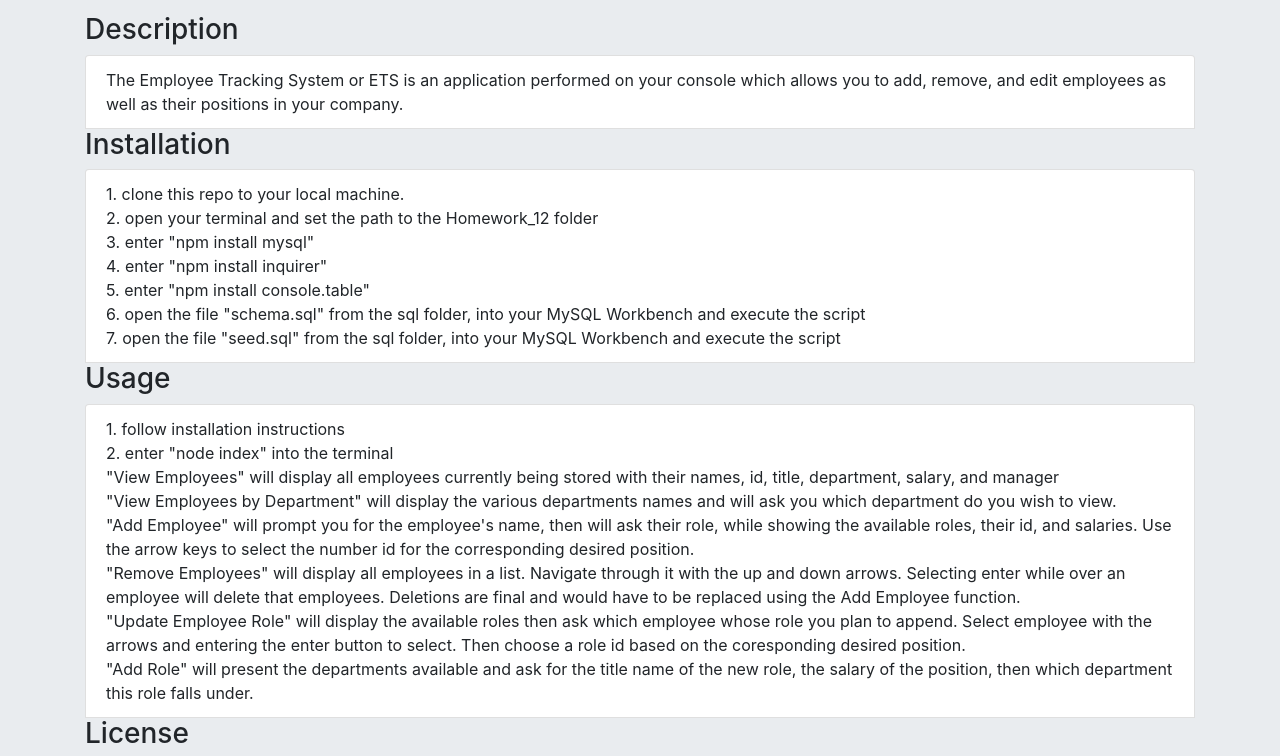
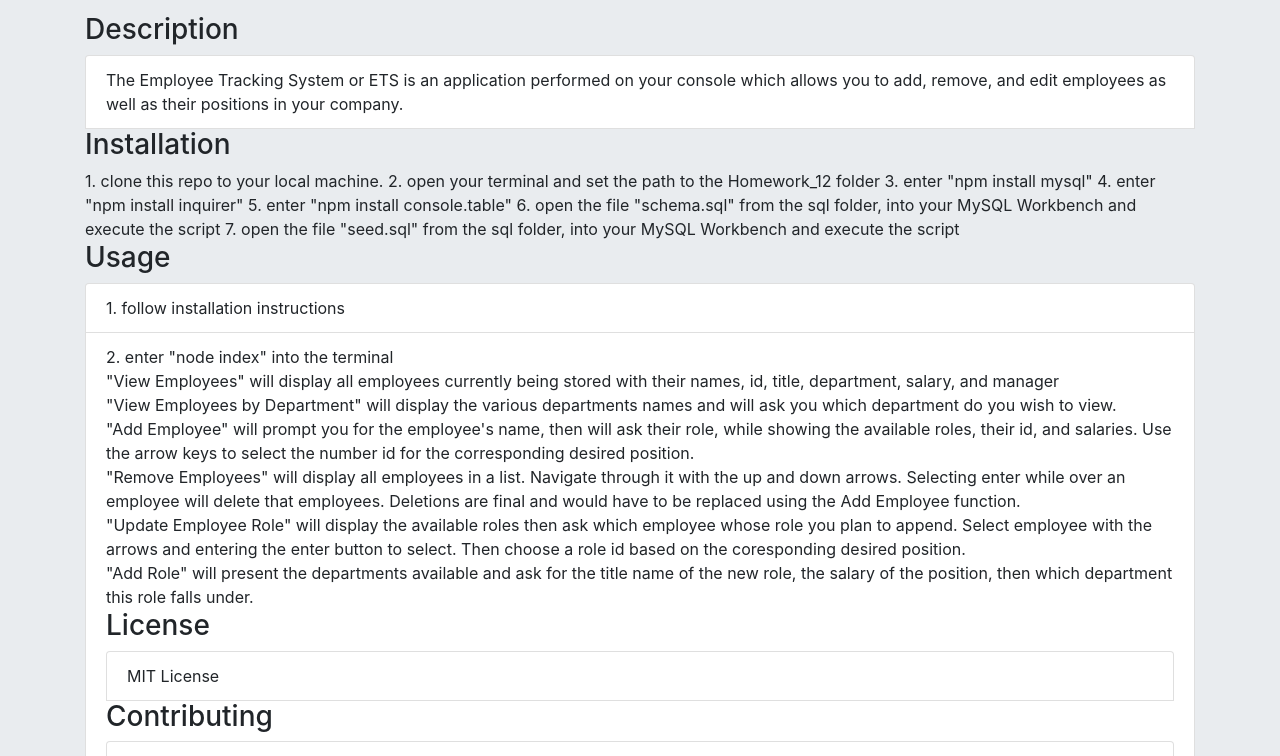
Before and after one commit to HallRB/Employee-Tracker, a website: page index.html in a window 1280 px wide. Shown: the part 172-928 px from the top of the page. Drawn offline with nearby package versions, Linux system fonts and the light colour scheme.

Commit message:
match README

```diff
--- a/index.html
+++ b/index.html
@@ -1,11 +1,9 @@
-
 <!DOCTYPE html>
 <html lang="en">
 <head>
   <meta charset="UTF-8">
   <meta http-equiv="X-UA-Compatible" content="ie=edge">
   <link rel="stylesheet" href="https://maxcdn.bootstrapcdn.com/bootstrap/4.0.0/css/bootstrap.min.css">
-  <title>Document</title>
 </head>
 <body>
 <div class="jumbotron jumbotron-fluid">
@@ -17,25 +15,18 @@
 <li class="list-group-item">The Employee Tracking System or ETS is an application performed on your console which allows you to add, remove, and edit employees as well as their positions in your company.</li>
 <h3>Installation</h3>
 <ul class="list-group">
-
-    <li class="list-group-item">         1. clone this repo to your local machine.
-    </br>
+1. clone this repo to your local machine.
 2. open your terminal and set the path to the Homework_12 folder
-     </br>
 3. enter "npm install mysql"
-     </br>
 4. enter "npm install inquirer"
-     </br>
 5. enter "npm install console.table"
-    </br>
 6. open the file "schema.sql" from the sql folder, into your MySQL Workbench and execute the script
-  </br>
 7. open the file "seed.sql" from the sql folder, into your MySQL Workbench and execute the script </li>
 <h3>Usage</h3>
 <ul class="list-group">
 <li class="list-group-item">1. follow installation instructions
 </br>
-    2. enter "node index" into the terminal
+<li class="list-group-item">2. enter "node index" into the terminal
 </br>
       "View Employees" will display all employees currently being stored with their names, id, title, department, salary, and manager
       </br>
@@ -48,8 +39,6 @@
       "Update Employee Role" will display the available roles then ask which employee whose role you plan to append.  Select employee with the arrows and entering the enter button to select.  Then choose a role id based on the coresponding desired position.
       </br>
       "Add Role" will present the departments available and ask for the title name of the new role, the salary of the position, then which department this role falls under.
-
-    </li>
 <h3>License</h3>
 <ul class="list-group">
 <li class="list-group-item">MIT License</li>
```
Lines whose indentation alone changed are shown as unchanged.
